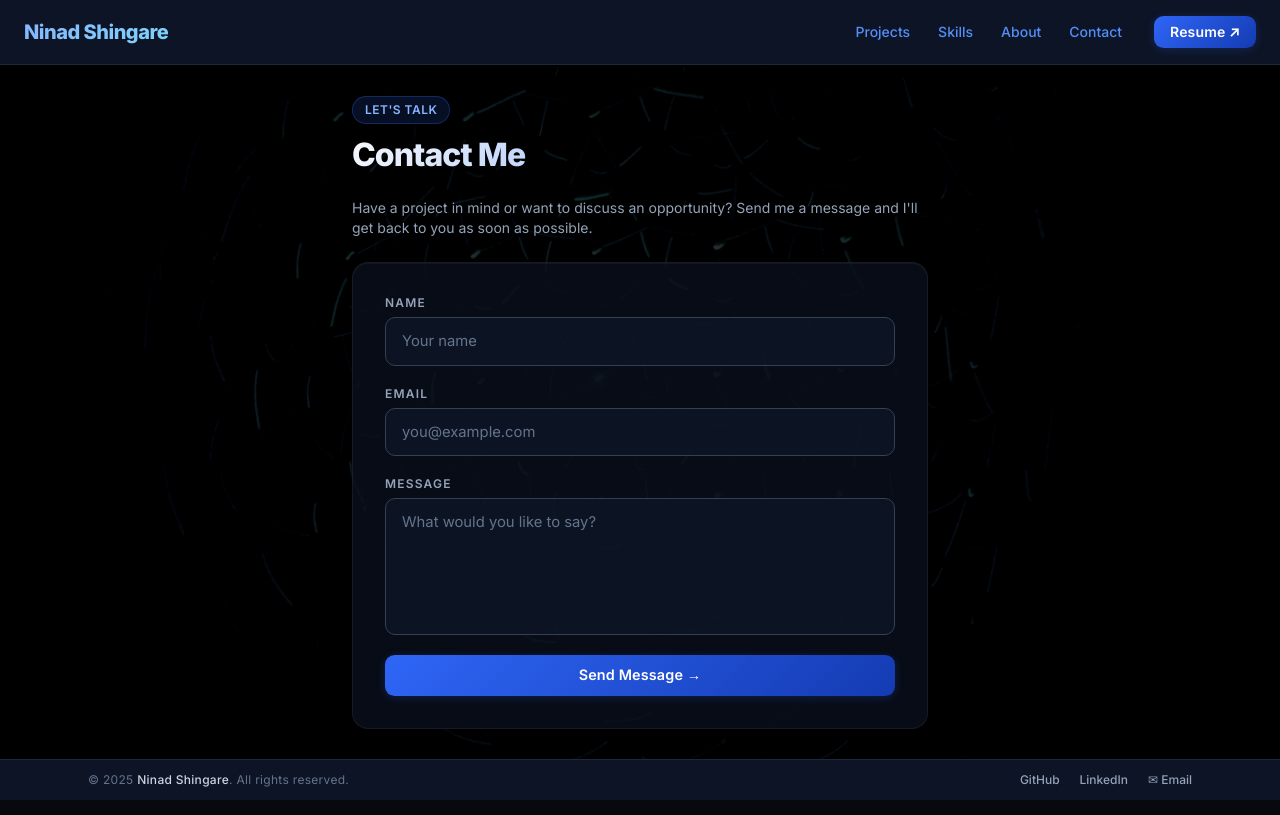
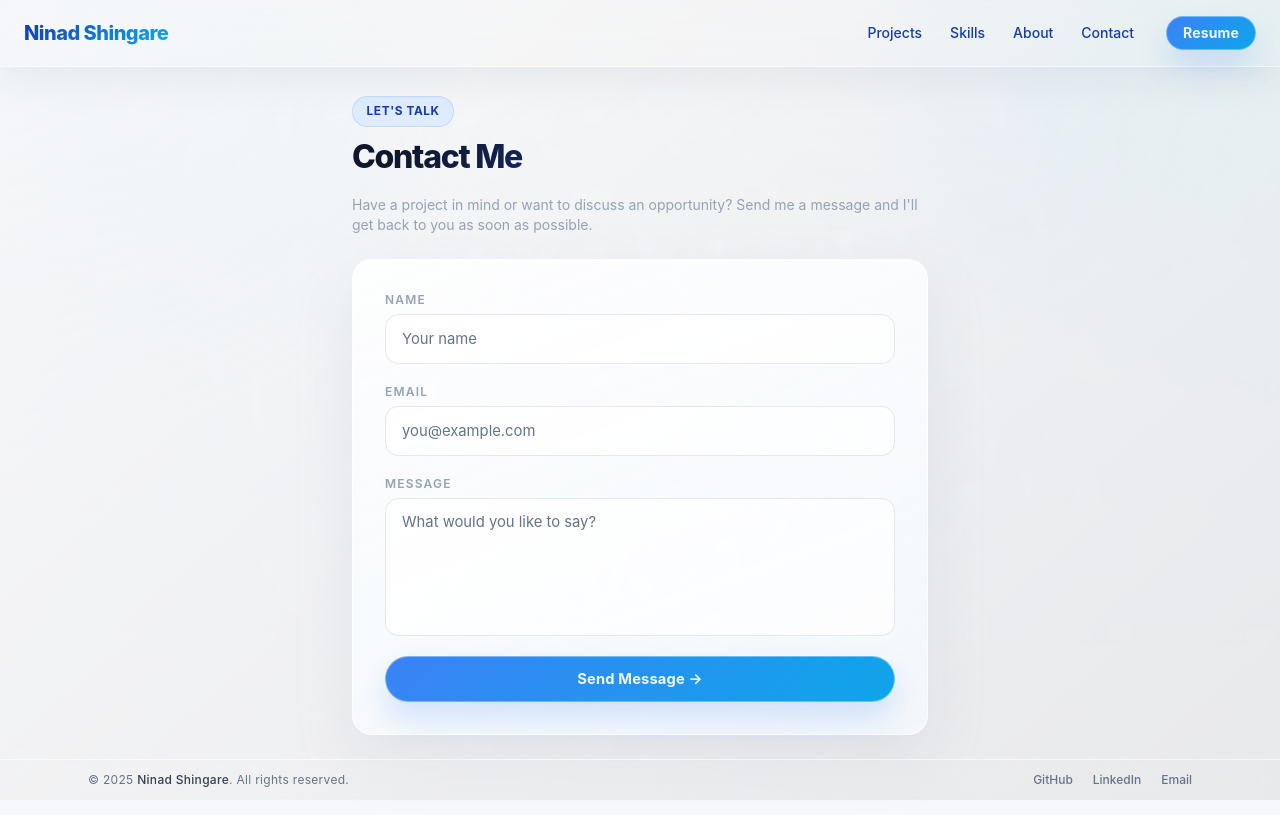
Before and after one commit to NinadShingare/My_Portfolio, a Next.js app in the folder frontend/: page /contact in a window 1280 px wide. Built offline with nearby package versions, Linux system fonts and the light colour scheme.

Commit message:
modified bg and updated info

```diff
--- a/frontend/src/app/globals.css
+++ b/frontend/src/app/globals.css
@@ -1,57 +1,43 @@
-/* ── Google Fonts ──────────────────────────────────────────────────────────── */
-@import url('https://fonts.googleapis.com/css2?family=Inter:wght@300;400;500;600;700;800;900&family=JetBrains+Mono:wght@400;500&display=swap');
+@import url('https://fonts.googleapis.com/css2?family=Space+Grotesk:wght@400;500;700&family=JetBrains+Mono:wght@400;500&display=swap');
 
 @tailwind base;
 @tailwind components;
 @tailwind utilities;
 
-/* ── Design Token Surface ─────────────────────────────────────────────────── */
-/*
-  All color values below reference Tailwind token names.
-  Never use raw hex directly in components — use these CSS variables or
-  Tailwind's token classes (e.g. text-brand-500, bg-neutral-900).
-*/
 :root {
-  /* Brand */
-  --color-brand:        theme('colors.brand.500');
-  --color-brand-light:  theme('colors.brand.400');
-  --color-brand-dark:   theme('colors.brand.700');
-  --color-brand-muted:  theme('colors.brand.950');
+  --color-brand: theme('colors.brand.500');
+  --color-brand-light: theme('colors.brand.400');
+  --color-brand-dark: theme('colors.brand.700');
+  --color-brand-muted: theme('colors.brand.50');
 
-  /* Semantic */
-  --color-success:      theme('colors.success.500');
-  --color-success-bg:   theme('colors.success.900');
-  --color-warning:      theme('colors.warning.400');
-  --color-warning-bg:   theme('colors.warning.900');
-  --color-error:        theme('colors.error.500');
-  --color-error-bg:     theme('colors.error.900');
-  --color-info:         theme('colors.info.400');
-  --color-info-bg:      theme('colors.info.900');
+  --color-success: theme('colors.success.500');
+  --color-success-bg: theme('colors.success.50');
+  --color-warning: theme('colors.warning.500');
+  --color-warning-bg: theme('colors.warning.50');
+  --color-error: theme('colors.error.500');
+  --color-error-bg: theme('colors.error.50');
+  --color-info: theme('colors.info.500');
+  --color-info-bg: theme('colors.info.50');
 
-  /* Neutral surface layers */
-  --surface-bg:         theme('colors.neutral.950');
-  --surface-base:       theme('colors.neutral.900');
-  --surface-raised:     theme('colors.neutral.800');
-  --surface-overlay:    theme('colors.neutral.700');
+  --surface-bg: theme('colors.neutral.50');
+  --surface-base: rgba(255, 255, 255, 0.72);
+  --surface-raised: rgba(255, 255, 255, 0.88);
+  --surface-overlay: rgba(226, 232, 240, 0.9);
 
-  /* Text */
-  --text-primary:       theme('colors.neutral.50');
-  --text-secondary:     theme('colors.neutral.300');
-  --text-muted:         theme('colors.neutral.500');
-  --text-disabled:      theme('colors.neutral.600');
+  --text-primary: theme('colors.neutral.900');
+  --text-secondary: theme('colors.neutral.700');
+  --text-muted: theme('colors.neutral.500');
+  --text-disabled: theme('colors.neutral.400');
 
-  /* Border */
-  --border-subtle:      theme('colors.neutral.800');
-  --border-default:     theme('colors.neutral.700');
-  --border-emphasis:    theme('colors.neutral.600');
-  --border-brand:       theme('colors.brand.500');
+  --border-subtle: rgba(148, 163, 184, 0.16);
+  --border-default: rgba(148, 163, 184, 0.3);
+  --border-emphasis: rgba(100, 116, 139, 0.42);
+  --border-brand: rgba(47, 102, 246, 0.35);
 
-  /* Glow */
-  --glow-brand:         0 0 16px 2px rgba(47, 102, 246, 0.18);
-  --glow-brand-sm:      0 0 6px 1px  rgba(47, 102, 246, 0.12);
+  --glow-brand: 0 18px 40px rgba(71, 120, 255, 0.18);
+  --glow-brand-sm: 0 10px 24px rgba(71, 120, 255, 0.12);
 }
 
-/* ── Base Reset / Typography ──────────────────────────────────────────────── */
 @layer base {
   *, *::before, *::after { box-sizing: border-box; }
 
@@ -62,236 +48,254 @@
   }
 
   body {
-    /* Dark base so the overlay blends smoothly */
-    background-color: #07090f;
+    background:
+      radial-gradient(circle at top left, rgba(191, 219, 254, 0.7), transparent 32%),
+      radial-gradient(circle at top right, rgba(165, 243, 252, 0.52), transparent 28%),
+      linear-gradient(180deg, #f8fbff 0%, #eef5ff 52%, #f6f8fc 100%);
     color: var(--text-primary);
-    font-family: 'Inter', ui-sans-serif, system-ui, sans-serif;
+    font-family: 'Space Grotesk', ui-sans-serif, system-ui, sans-serif;
     min-height: 100vh;
     position: relative;
     isolation: isolate;
   }
 
-  /* Background image — heavily dimmed via a dark overlay */
   body::before {
     content: '';
     position: fixed;
     inset: 0;
-    z-index: -1;
+    z-index: -2;
     background-image: url('/images/Portfolio_Bg1.jpg');
     background-repeat: no-repeat;
     background-position: center center;
     background-size: cover;
-    /* Dark overlay: image shows at ~12% opacity */
-    filter: brightness(0.18) saturate(0.6);
+    opacity: 0.18;
+    filter: saturate(0.8) brightness(1.3) contrast(0.92);
+  }
+
+  body::after {
+    content: '';
+    position: fixed;
+    inset: 0;
+    z-index: -1;
+    background:
+      linear-gradient(140deg, rgba(255, 255, 255, 0.88), rgba(255, 255, 255, 0.58)),
+      radial-gradient(circle at 20% 20%, rgba(125, 211, 252, 0.16), transparent 22%),
+      radial-gradient(circle at 80% 16%, rgba(96, 165, 250, 0.18), transparent 18%);
+    backdrop-filter: blur(4px);
   }
 
   h1, h2, h3, h4, h5, h6 {
     color: var(--text-primary);
     font-weight: 700;
-    line-height: 1.2;
-    letter-spacing: -0.02em;
+    line-height: 1.15;
+    letter-spacing: -0.03em;
   }
 
   p, li {
     color: var(--text-secondary);
-    line-height: 1.75;
+    line-height: 1.72;
   }
 
   a {
-    color: var(--color-brand-light);
+    color: theme('colors.brand.700');
     text-decoration: none;
     transition: color 0.2s ease;
   }
-  a:hover { color: var(--color-brand); }
+
+  a:hover { color: theme('colors.info.700'); }
 
   ::selection {
-    background: var(--color-brand);
-    color: #fff;
+    background: rgba(96, 165, 250, 0.22);
+    color: var(--text-primary);
   }
 
   :focus-visible {
-    outline: 2px solid var(--color-brand);
+    outline: 2px solid rgba(59, 130, 246, 0.45);
     outline-offset: 3px;
   }
 }
 
-/* ── Component Layer ─────────────────────────────────────────────────────── */
 @layer components {
-
-  /* Glass card — the shared surface used by all cards/containers */
   .glass-card {
-    background: rgba(10, 15, 28, 0.82);          /* near-opaque dark navy */
-    backdrop-filter: blur(18px) saturate(110%);
-    -webkit-backdrop-filter: blur(18px) saturate(110%);
-    border: 1px solid rgba(255, 255, 255, 0.06);
-    border-radius: 1rem;
-    box-shadow: 0 2px 16px rgba(0, 0, 0, 0.55), inset 0 1px 0 rgba(255, 255, 255, 0.04);
+    background:
+      linear-gradient(160deg, rgba(255, 255, 255, 0.86), rgba(245, 250, 255, 0.76));
+    backdrop-filter: blur(20px) saturate(130%);
+    -webkit-backdrop-filter: blur(20px) saturate(130%);
+    border: 1px solid rgba(255, 255, 255, 0.72);
+    border-radius: 1.25rem;
+    box-shadow:
+      0 22px 60px rgba(148, 163, 184, 0.16),
+      inset 0 1px 0 rgba(255, 255, 255, 0.9);
     padding: 2rem;
-    transition: transform 0.3s ease, box-shadow 0.3s ease, border-color 0.3s ease;
-  }
-  .glass-card:hover {
-    transform: translateY(-3px);
-    box-shadow: 0 8px 32px rgba(0, 0, 0, 0.65), inset 0 1px 0 rgba(255, 255, 255, 0.06);
-    border-color: rgba(47, 102, 246, 0.18);      /* brand-500 @ 18% — subtle, not neon */
+    transition: transform 0.28s ease, box-shadow 0.28s ease, border-color 0.28s ease;
   }
 
-  /* Legacy alias — keeps existing JSX working without changes */
+  .glass-card:hover {
+    transform: translateY(-4px);
+    box-shadow:
+      0 30px 70px rgba(96, 165, 250, 0.16),
+      inset 0 1px 0 rgba(255, 255, 255, 0.94);
+    border-color: rgba(147, 197, 253, 0.7);
+  }
+
   .glass-container { @apply glass-card; }
 
-  /* ── Buttons ────────────────────────────────────────────────────────────── */
   .btn-primary {
     display: inline-flex;
     align-items: center;
     gap: 0.5rem;
-    padding: 0.6rem 1.5rem;
-    border-radius: 0.6rem;
-    font-weight: 600;
-    font-size: 0.9rem;
+    padding: 0.7rem 1.5rem;
+    border-radius: 9999px;
+    font-weight: 700;
+    font-size: 0.92rem;
     letter-spacing: 0.01em;
-    color: #fff;
-    background: linear-gradient(135deg, var(--color-brand), var(--color-brand-dark));
-    box-shadow: 0 2px 10px rgba(47, 102, 246, 0.22);
+    color: #eff6ff;
+    background: linear-gradient(135deg, #3b82f6, #0ea5e9);
+    box-shadow: 0 16px 30px rgba(59, 130, 246, 0.2);
     transition: transform 0.2s ease, box-shadow 0.2s ease, filter 0.2s ease;
     cursor: pointer;
-    border: none;
+    border: 1px solid rgba(255, 255, 255, 0.35);
     text-decoration: none;
   }
+
   .btn-primary:hover {
     transform: translateY(-2px) scale(1.02);
-    box-shadow: 0 4px 20px rgba(47, 102, 246, 0.32);
-    filter: brightness(1.1);
+    box-shadow: 0 18px 34px rgba(14, 165, 233, 0.24);
+    filter: brightness(1.04);
     color: #fff;
   }
+
   .btn-primary:active {
     transform: scale(0.98);
-    filter: brightness(0.95);
+    filter: brightness(0.96);
   }
 
   .btn-ghost {
     display: inline-flex;
     align-items: center;
     gap: 0.5rem;
-    padding: 0.55rem 1.25rem;
-    border-radius: 0.6rem;
-    font-weight: 500;
-    font-size: 0.875rem;
-    color: var(--text-secondary);
-    background: transparent;
-    border: 1px solid var(--border-default);
+    padding: 0.65rem 1.25rem;
+    border-radius: 9999px;
+    font-weight: 600;
+    font-size: 0.9rem;
+    color: var(--text-primary);
+    background: rgba(255, 255, 255, 0.46);
+    border: 1px solid rgba(148, 163, 184, 0.3);
     transition: color 0.2s, border-color 0.2s, background 0.2s, transform 0.2s;
     cursor: pointer;
     text-decoration: none;
   }
+
   .btn-ghost:hover {
-    color: var(--text-primary);
-    border-color: var(--color-brand);
-    background: rgba(47, 102, 246, 0.08);
+    color: theme('colors.brand.700');
+    border-color: rgba(96, 165, 250, 0.45);
+    background: rgba(255, 255, 255, 0.72);
     transform: translateY(-1px);
   }
 
-  /* ── Form inputs ────────────────────────────────────────────────────────── */
   .form-input {
     width: 100%;
-    padding: 0.75rem 1rem;
-    border-radius: 0.625rem;
+    padding: 0.8rem 1rem;
+    border-radius: 0.85rem;
     font-size: 0.925rem;
     color: var(--text-primary);
-    background: rgba(15, 23, 42, 0.7);
-    border: 1px solid var(--border-default);
-    transition: border-color 0.2s ease, box-shadow 0.2s ease;
+    background: rgba(255, 255, 255, 0.7);
+    border: 1px solid rgba(148, 163, 184, 0.24);
+    transition: border-color 0.2s ease, box-shadow 0.2s ease, background 0.2s ease;
     outline: none;
   }
+
   .form-input::placeholder { color: var(--text-muted); }
+
   .form-input:focus {
-    border-color: var(--color-brand);
-    box-shadow: 0 0 0 3px rgba(47, 102, 246, 0.15);
+    background: rgba(255, 255, 255, 0.9);
+    border-color: rgba(96, 165, 250, 0.48);
+    box-shadow: 0 0 0 4px rgba(96, 165, 250, 0.12);
   }
 
-  /* ── Status badges ──────────────────────────────────────────────────────── */
   .badge {
     display: inline-flex;
     align-items: center;
     gap: 0.3rem;
-    padding: 0.25rem 0.75rem;
+    padding: 0.35rem 0.85rem;
     border-radius: 9999px;
-    font-size: 0.75rem;
-    font-weight: 600;
-    letter-spacing: 0.04em;
+    font-size: 0.74rem;
+    font-weight: 700;
+    letter-spacing: 0.05em;
     text-transform: uppercase;
   }
+
   .badge-success {
     @apply badge;
-    color: theme('colors.success.400');
-    background: rgba(21, 128, 61, 0.18);
-    border: 1px solid rgba(21, 128, 61, 0.35);
+    color: theme('colors.success.700');
+    background: rgba(220, 252, 231, 0.75);
+    border: 1px solid rgba(74, 222, 128, 0.28);
   }
+
   .badge-warning {
     @apply badge;
-    color: theme('colors.warning.400');
-    background: rgba(180, 83, 9, 0.18);
-    border: 1px solid rgba(180, 83, 9, 0.35);
+    color: theme('colors.warning.700');
+    background: rgba(254, 249, 195, 0.8);
+    border: 1px solid rgba(251, 191, 36, 0.28);
   }
+
   .badge-error {
     @apply badge;
-    color: theme('colors.error.400');
-    background: rgba(190, 18, 60, 0.18);
-    border: 1px solid rgba(190, 18, 60, 0.35);
+    color: theme('colors.error.700');
+    background: rgba(255, 228, 230, 0.8);
+    border: 1px solid rgba(251, 113, 133, 0.26);
   }
+
   .badge-info {
     @apply badge;
-    color: theme('colors.info.400');
-    background: rgba(3, 105, 161, 0.18);
-    border: 1px solid rgba(3, 105, 161, 0.35);
+    color: theme('colors.info.700');
+    background: rgba(224, 242, 254, 0.82);
+    border: 1px solid rgba(56, 189, 248, 0.26);
   }
+
   .badge-brand {
     @apply badge;
-    color: theme('colors.brand.300');
-    background: rgba(47, 102, 246, 0.15);
-    border: 1px solid rgba(47, 102, 246, 0.3);
+    color: theme('colors.brand.700');
+    background: rgba(219, 234, 254, 0.86);
+    border: 1px solid rgba(96, 165, 250, 0.24);
   }
 
-  /* ── Section heading ────────────────────────────────────────────────────── */
   .section-heading {
     font-size: 2rem;
     font-weight: 800;
-    letter-spacing: -0.03em;
-    background: linear-gradient(135deg, var(--text-primary) 0%, var(--color-brand-light) 100%);
+    letter-spacing: -0.04em;
+    background: linear-gradient(135deg, theme('colors.neutral.900') 10%, theme('colors.brand.600') 100%);
     -webkit-background-clip: text;
     -webkit-text-fill-color: transparent;
     background-clip: text;
-    margin-bottom: 1.5rem;
+    margin-bottom: 1.2rem;
   }
 
-  /* ── Gradient text utility ─────────────────────────────────────────────── */
   .text-gradient-brand {
-    /* Muted, cooler gradient — less electric, more refined */
-    background: linear-gradient(135deg, theme('colors.brand.300') 0%, theme('colors.info.300') 100%);
+    background: linear-gradient(135deg, theme('colors.brand.700') 0%, theme('colors.info.500') 95%);
     -webkit-background-clip: text;
     -webkit-text-fill-color: transparent;
     background-clip: text;
   }
 
-  /* ── Divider ────────────────────────────────────────────────────────────── */
   .divider {
     height: 1px;
-    background: linear-gradient(to right, transparent, var(--border-default), transparent);
-    margin: 2rem 0;
+    background: linear-gradient(to right, transparent, rgba(148, 163, 184, 0.34), transparent);
+    margin: 1.8rem 0;
   }
 }
 
-/* ── Utility Layer ──────────────────────────────────────────────────────── */
 @layer utilities {
   .animate-delay-100 { animation-delay: 0.1s; }
   .animate-delay-200 { animation-delay: 0.2s; }
   .animate-delay-300 { animation-delay: 0.3s; }
   .animate-delay-400 { animation-delay: 0.4s; }
 
-  /* Scrollbar */
-  ::-webkit-scrollbar       { width: 6px; height: 6px; }
-  ::-webkit-scrollbar-track { background: var(--surface-bg); }
+  ::-webkit-scrollbar { width: 8px; height: 8px; }
+  ::-webkit-scrollbar-track { background: rgba(226, 232, 240, 0.45); }
   ::-webkit-scrollbar-thumb {
-    background: var(--border-emphasis);
+    background: rgba(148, 163, 184, 0.72);
     border-radius: 9999px;
   }
-  ::-webkit-scrollbar-thumb:hover { background: var(--color-brand); }
+  ::-webkit-scrollbar-thumb:hover { background: rgba(96, 165, 250, 0.84); }
 }
--- a/frontend/src/components/Footer.tsx
+++ b/frontend/src/components/Footer.tsx
@@ -15,22 +15,20 @@ const Footer: React.FC = () => {
     },
     {
       href: 'mailto:nvshingare67@gmail.com',
-      label: '✉ Email',
+      label: 'Email',
       external: false,
     },
   ]
 
   return (
-    <footer className="fixed bottom-0 left-0 w-full z-50 bg-neutral-900/90 backdrop-blur-md border-t border-neutral-800 py-3">
+    <footer className="fixed bottom-0 left-0 w-full z-50 border-t border-white/60 bg-white/66 py-3 backdrop-blur-xl">
       <div className="max-w-6xl mx-auto px-6 flex flex-col sm:flex-row items-center justify-between gap-2">
-        {/* Copyright */}
         <p className="text-xs text-neutral-500 tracking-wide">
           © {new Date().getFullYear()}{' '}
-          <span className="text-neutral-300 font-medium">Ninad Shingare</span>
+          <span className="text-neutral-700 font-medium">Ninad Shingare</span>
           . All rights reserved.
         </p>
 
-        {/* Social links */}
         <div className="flex items-center gap-5">
           {links.map(({ href, label, external }) => (
             <Link
@@ -38,7 +36,7 @@ const Footer: React.FC = () => {
               href={href}
               target={external ? '_blank' : undefined}
               rel={external ? 'noopener noreferrer' : undefined}
-              className="text-xs font-medium text-neutral-400 hover:text-brand-400 transition-colors duration-200"
+              className="text-xs font-medium text-neutral-500 hover:text-brand-700 transition-colors duration-200"
             >
               {label}
             </Link>
--- a/frontend/src/components/Navbar.tsx
+++ b/frontend/src/components/Navbar.tsx
@@ -2,9 +2,8 @@ import Link from 'next/link'
 
 export default function Navbar() {
   return (
-    <nav className="fixed top-0 left-0 w-full z-50 bg-neutral-900/90 backdrop-blur-md border-b border-neutral-800 py-4 shadow-lg">
+    <nav className="fixed top-0 left-0 w-full z-50 border-b border-white/60 bg-white/68 py-4 shadow-[0_14px_36px_rgba(148,163,184,0.14)] backdrop-blur-xl">
       <div className="container mx-auto flex justify-between items-center px-6">
-        {/* Brand / Logo */}
         <Link
           href="/"
           className="text-xl font-extrabold tracking-tight text-gradient-brand hover:opacity-90 transition-opacity"
@@ -12,18 +11,17 @@ export default function Navbar() {
           Ninad Shingare
         </Link>
 
-        {/* Nav links */}
-        <div className="flex items-center gap-1 text-sm font-medium text-neutral-400">
+        <div className="flex items-center gap-1 text-sm font-medium text-neutral-600">
           {[
             { href: '/projects', label: 'Projects' },
-            { href: '/skills',   label: 'Skills'   },
-            { href: '/about',    label: 'About'     },
-            { href: '/contact',  label: 'Contact'   },
+            { href: '/skills', label: 'Skills' },
+            { href: '/about', label: 'About' },
+            { href: '/contact', label: 'Contact' },
           ].map(({ href, label }) => (
             <Link
               key={href}
               href={href}
-              className="px-3 py-1.5 rounded-lg hover:text-neutral-50 hover:bg-neutral-800 transition-all duration-200"
+              className="px-3 py-1.5 rounded-full hover:text-brand-700 hover:bg-sky-50 transition-all duration-200"
             >
               {label}
             </Link>
@@ -35,7 +33,7 @@ export default function Navbar() {
             rel="noopener noreferrer"
             className="btn-primary ml-4 text-sm py-1.5 px-4"
           >
-            Resume ↗
+            Resume
           </Link>
         </div>
       </div>
```
Also changed, not shown: frontend/src/app/about/page.tsx (+36 -22 lines), frontend/src/app/layout.tsx (+2 -6 lines), frontend/src/app/page.tsx (+15 -12 lines).
